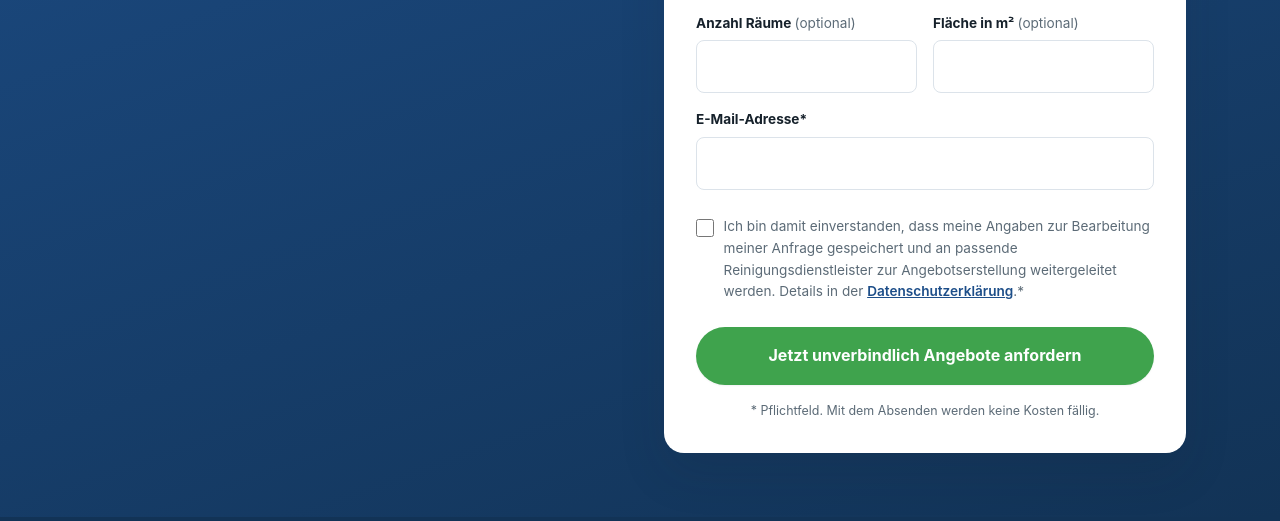
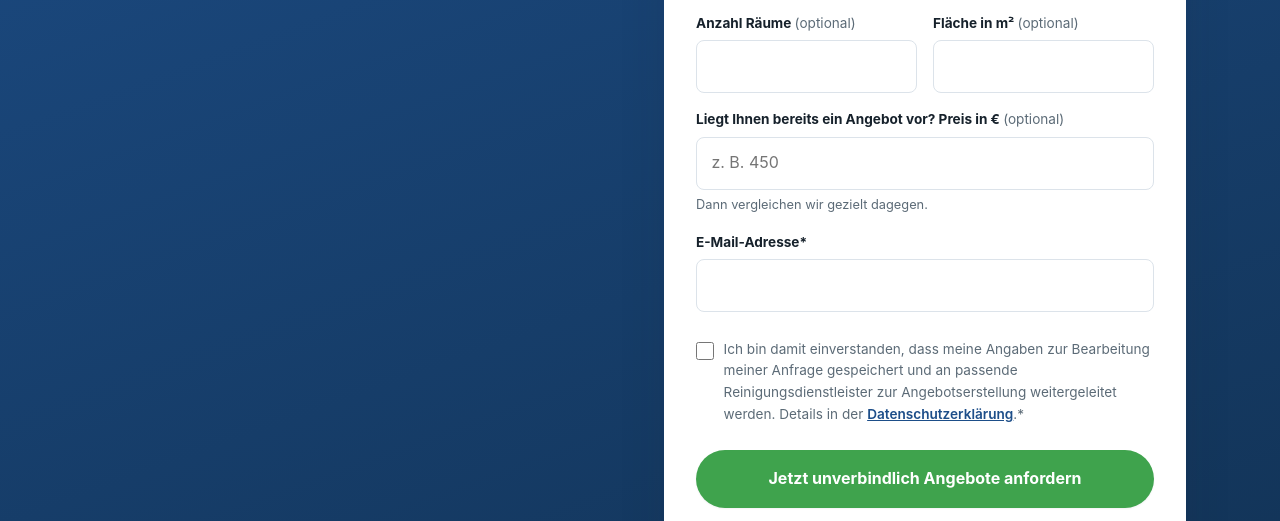
Before and after one commit to blackmarketing2026/Vergleiche-jetzt-dein-Angebot, a website: page index.html in a window 1280 px wide. Shown: the part 4202-4723 px from the top of the page. Drawn offline with Linux system fonts and the light colour scheme.

Commit message:
Formular um optionales Feld für vorliegendes Angebot ergänzt
Neues Feld "Liegt Ihnen bereits ein Angebot vor? Preis in €" (optional,
kein Pflichtfeld) direkt vor der E-Mail-Adresse. Wird in Payload,
Lead-API und E-Mail-Template mitgeführt, damit gezielt gegen ein
bestehendes Angebot verglichen werden kann.

Co-Authored-By: Claude Sonnet 5 <noreply@anthropic.com>

```diff
--- a/api/_leadMailTemplate.js
+++ b/api/_leadMailTemplate.js
@@ -17,6 +17,7 @@ function buildLeadMailHtml(lead) {
     ["Reinigungsart", lead.cleaningType && lead.cleaningType.length ? lead.cleaningType.join(", ") : "-"],
     ["Anzahl Räume", lead.rooms || "-"],
     ["Fläche", lead.squareMeters ? lead.squareMeters + " m²" : "-"],
+    ["Vorliegendes Angebot", lead.offerPrice ? lead.offerPrice + " €" : "-"],
   ];
 
   var rowsHtml = rows
@@ -55,6 +56,7 @@ function buildLeadMailText(lead) {
     "Reinigungsart: " + (lead.cleaningType && lead.cleaningType.length ? lead.cleaningType.join(", ") : "-"),
     "Anzahl Räume: " + (lead.rooms || "-"),
     "Fläche: " + (lead.squareMeters ? lead.squareMeters + " m²" : "-"),
+    "Vorliegendes Angebot: " + (lead.offerPrice ? lead.offerPrice + " €" : "-"),
     "Eingegangen am " + new Date().toLocaleString("de-DE"),
   ].join("\n");
 }
--- a/api/lead.js
+++ b/api/lead.js
@@ -72,6 +72,7 @@ module.exports = async function handler(req, res) {
     cleaningType: cleaningType,
     rooms: body.rooms ? String(body.rooms).trim() : "",
     squareMeters: body.squareMeters ? String(body.squareMeters).trim() : "",
+    offerPrice: body.offerPrice ? String(body.offerPrice).trim() : "",
   };
 
   const { RESEND_API_KEY, LEAD_TO_EMAIL, LEAD_FROM_EMAIL } = process.env;
--- a/index.html
+++ b/index.html
@@ -367,6 +367,12 @@
                 </div>
 
                 <div class="form-field full">
+                  <label for="offerPrice">Liegt Ihnen bereits ein Angebot vor? Preis in € <span class="optional">(optional)</span></label>
+                  <input type="number" id="offerPrice" name="offerPrice" min="0" step="0.01" inputmode="decimal" placeholder="z. B. 450" />
+                  <span class="field-hint">Dann vergleichen wir gezielt dagegen.</span>
+                </div>
+
+                <div class="form-field full">
                   <label for="email">E-Mail-Adresse*</label>
                   <input type="email" id="email" name="email" autocomplete="email" required />
                   <span class="field-error" data-error-for="email"></span>
--- a/page.js
+++ b/page.js
@@ -129,6 +129,7 @@
       cleaningType: cleaningType,
       rooms: form.elements["rooms"].value.trim(),
       squareMeters: form.elements["squareMeters"].value.trim(),
+      offerPrice: form.elements["offerPrice"].value.trim(),
       consent: form.elements["consent"].checked,
     };
 
--- a/style.css
+++ b/style.css
@@ -755,6 +755,11 @@ summary:focus-visible {
   min-height: 1em;
 }
 
+.field-hint {
+  font-size: 0.8rem;
+  color: var(--color-text-muted);
+}
+
 .checkbox-group {
   display: flex;
   flex-wrap: wrap;
```
